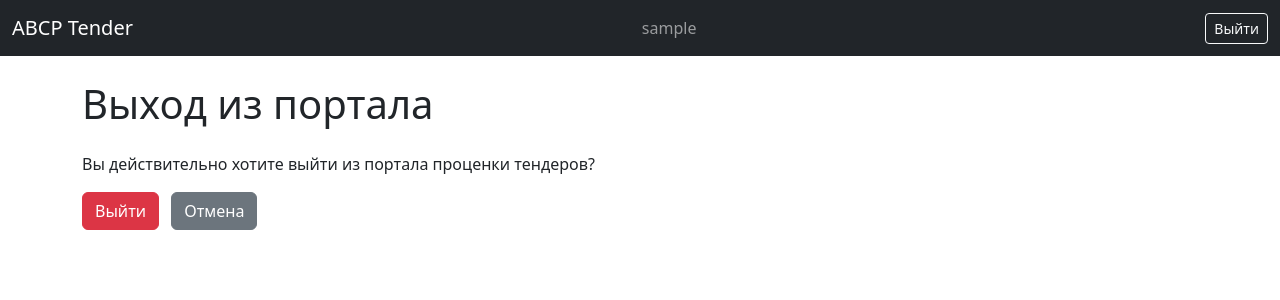
After one commit to Alex-Mixaylov/tender_app, a Django app: page /logout/ in a window 1280 px wide. The commit adds this page. Shown: the top 300 px of the page. Run offline with Django 5.2, Linux system fonts and the light colour scheme; the visitor is signed in with stand-in values (Sample User, id 1); some libraries are stand-ins or nearby versions.

Commit message:
update
update

```diff
--- a/abcp_tender_portal/tender/templates/base.html
+++ b/abcp_tender_portal/tender/templates/base.html
@@ -16,7 +16,7 @@
             <span class="navbar-text me-3">
                 {{ user.username }}
             </span>
-            <a class="btn btn-outline-light btn-sm" href="/admin/logout/">Выйти</a>
+        <a class="btn btn-outline-light btn-sm" href="{% url 'tender:logout' %}">Выйти</a>
         {% endif %}
     </div>
 </nav>
--- /dev/null
+++ b/abcp_tender_portal/tender/templates/tender/logout.html
@@ -0,0 +1,18 @@
+{% extends "base.html" %}
+{% load django_bootstrap5 %}
+
+{% block title %}Выход{% endblock %}
+
+{% block content %}
+<h1 class="mb-4">Выход из портала</h1>
+
+<p>Вы действительно хотите выйти из портала проценки тендеров?</p>
+
+<form method="post" class="mt-3">
+  {% csrf_token %}
+  <button type="submit" class="btn btn-danger">Выйти</button>
+  <a href="{% url 'tender:dashboard' %}" class="btn btn-secondary ms-2">
+    Отмена
+  </a>
+</form>
+{% endblock %}
--- a/abcp_tender_portal/tender/urls.py
+++ b/abcp_tender_portal/tender/urls.py
@@ -8,4 +8,5 @@ urlpatterns = [
     path("login/", views.login_step1, name="login_step1"),       # шаг 1 логина
     path("login/confirm/", views.login_step2, name="login_step2"),
     path("tender/step1/", views.tender_step1, name="tender_step1"),
+    path("logout/", views.logout_view, name="logout"),
 ]
--- a/abcp_tender_portal/tender/views.py
+++ b/abcp_tender_portal/tender/views.py
@@ -12,6 +12,9 @@ from django.utils import timezone
 from .forms import EmailLoginForm, CodeConfirmForm, TenderStep1Form
 from .models import LoginCode, TenderJob
 from .services.abcp_step1 import run_abcp_pricing
+
+from django.contrib.auth import logout
+from django.views.decorators.http import require_http_methods
 
 
 logger = logging.getLogger(__name__)
@@ -184,3 +187,20 @@ def tender_step1(request: HttpRequest) -> HttpResponse:
         "last_jobs": last_jobs,
     }
     return render(request, "tender/tender_step1.html", context)
+
+
+@login_required
+@require_http_methods(["GET", "POST"])
+def logout_view(request: HttpRequest) -> HttpResponse:
+    """
+    Выход пользователя из портала.
+
+    GET  -> показываем страницу подтверждения выхода (logout.html)
+    POST -> выходим и кидаем на шаг 1 авторизации.
+    """
+    if request.method == "POST":
+        logout(request)
+        messages.success(request, "Вы вышли из системы.")
+        return redirect("tender:login_step1")
+
+    return render(request, "tender/logout.html")
```
Also changed, not shown: abcp_tender_portal/tender/services/abcp_step1.py (+24 -1 lines), 2 other files.
